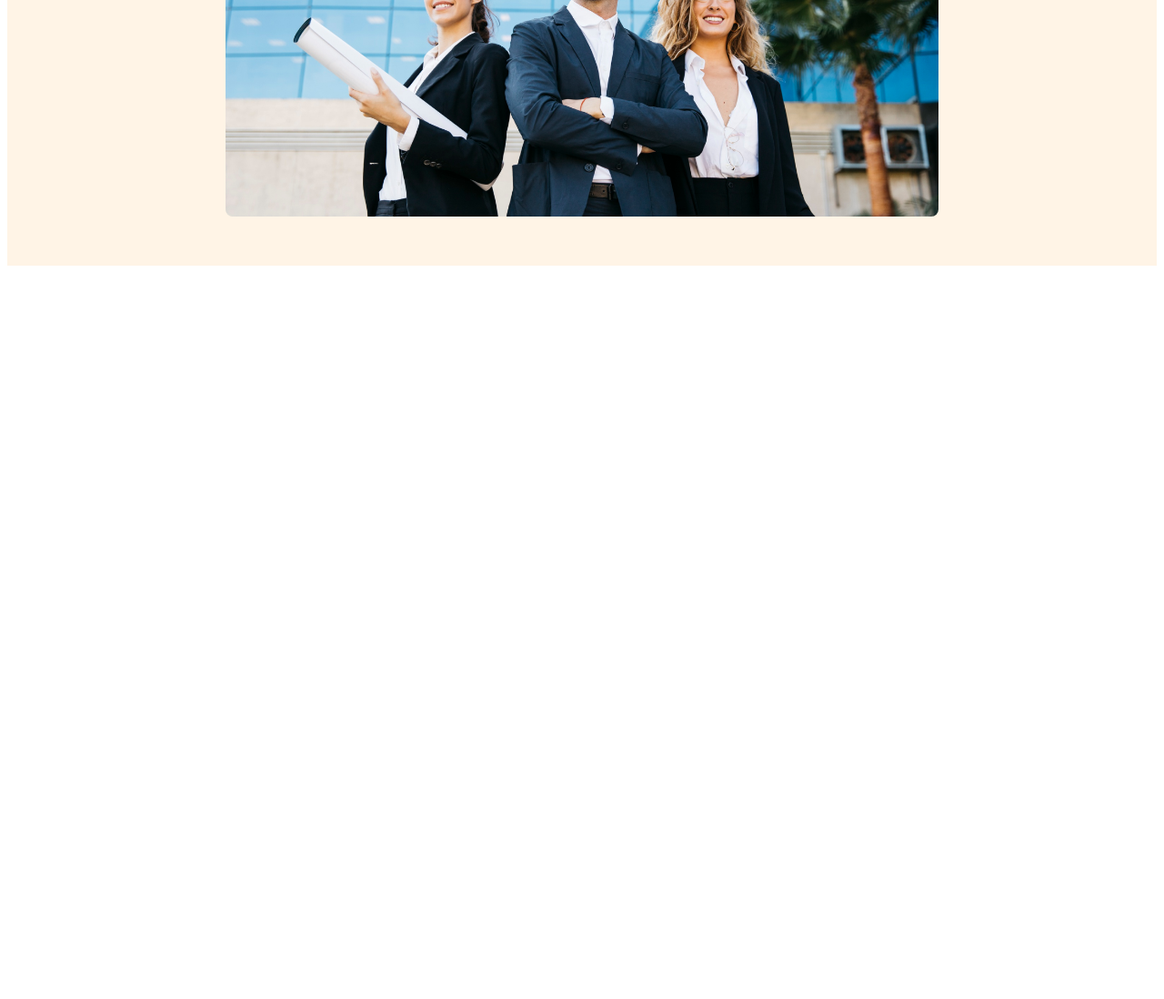
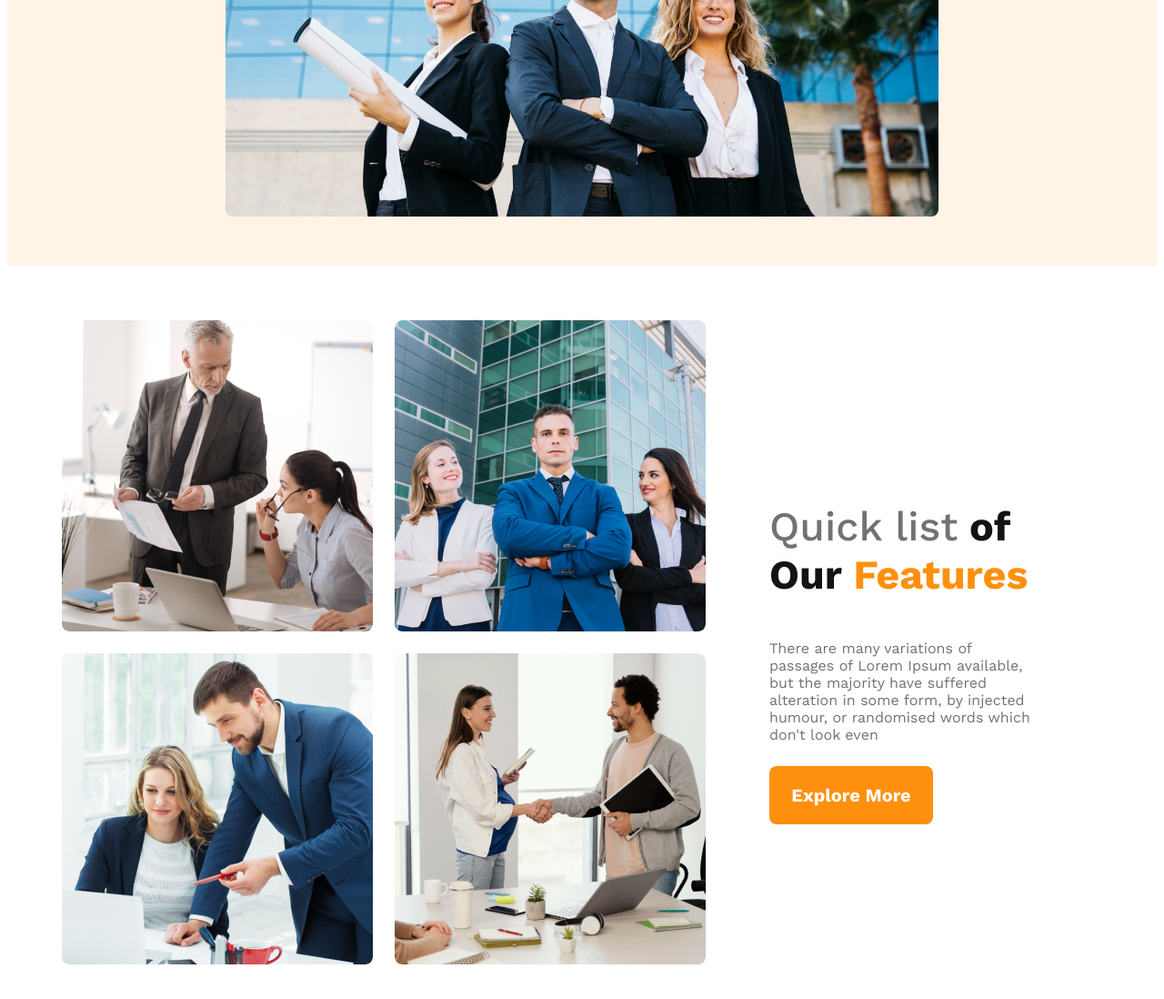
Before and after one commit to Taiful360/Architects-Project, a plain HTML site: page index.html in a window 1280 px wide. Shown: the part 646-1744 px from the top of the page at 91% size. Before the commit the page ends 946 px from the top, so only its background shows below. Drawn offline with nearby package versions, Linux system fonts and the light colour scheme.

Commit message:
added team section with responsive

```diff
--- a/index.html
+++ b/index.html
@@ -9,6 +9,7 @@
 </head>
 
 <body>
+    <!-- header section  -->
     <header>
         <nav>
             <h3 class="nav-title">G3 Architects</h3>
@@ -36,7 +37,27 @@
         </div>
     </header>
     <main>
-
+        <!-- Team section  -->
+        <section class="teams-container">
+            <div class="teams-img">
+                <img src="images/team1.png" alt="">
+                <img src="images/team2.png" alt="">
+                <img src="images/team3.png" alt="">
+                <img src="images/team4.png" alt="">
+            </div>
+            <div class="teams-content">
+                <h3 class="teams-title">
+                    <span class="quick-list">Quick list</span>
+                    <span class="of-our">of Our</span>
+                    <span class="feature">Features</span>
+                </h3>
+                <p class="teams-description">There are many variations of passages of Lorem Ipsum available, but the
+                    majority
+                    have suffered
+                    alteration in some form, by injected humour, or randomised words which don't look even</p>
+                <button class="btn-primary">Explore More</button>
+            </div>
+        </section>
     </main>
     <footer>
 
--- a/style.css
+++ b/style.css
@@ -80,7 +80,7 @@
       cursor: pointer;
   }
 
-  img {
+  .banner-img img {
       border-radius: 8px;
       /* width: 840px;
       height: 400px; */
@@ -88,6 +88,60 @@
       width: 100%;
   }
 
+  /* teams section  */
+  main {
+      max-width: 1440px;
+      margin: 60px 60px;
+  }
+
+  .teams-container {
+      display: flex;
+      align-items: center;
+  }
+
+  .teams-img {
+      display: grid;
+      grid-template-columns: repeat(2, 1fr);
+      gap: 1.5rem;
+  }
+
+  .teams-img img {
+      width: 342px;
+      height: 342px;
+      border-radius: 8px;
+  }
+
+  .teams-content {
+      padding-right: 70px;
+      padding-left: 70px;
+  }
+
+  .teams-title {
+      font-size: 2.8rem;
+  }
+
+  .teams-title .quick-list {
+      color: #727272;
+      font-weight: 500;
+
+  }
+
+  .teams-title .of-our {
+      color: #131313;
+      font-weight: 700;
+  }
+
+  .teams-title .feature {
+      color: #FF900E;
+      font-weight: 700;
+  }
+
+  .teams-description {
+      color: #727272;
+      font-size: 16px;
+      font-weight: 400;
+      margin-bottom: 25px;
+  }
 
 
   /* responsive section  */
@@ -97,9 +151,17 @@
           padding: 20px;
       }
 
-      nav {
+      nav,
+      .teams-container {
           flex-direction: column;
       }
+
+      .teams-img {
+          grid-template-columns: 1fr;
+      }
+
+      main {
+          margin: 20px 20px
       }
 
       /* tablets or medium */
@@ -111,4 +173,12 @@
           nav {
               flex-direction: column;
           }
+
+          section .teams-container {
+              flex-direction: column;
           }
+
+          .teams-img {
+              grid-template-columns: repeat(2, 1fr);
+          }
+      }
```
Lines whose indentation alone changed are shown as unchanged.
